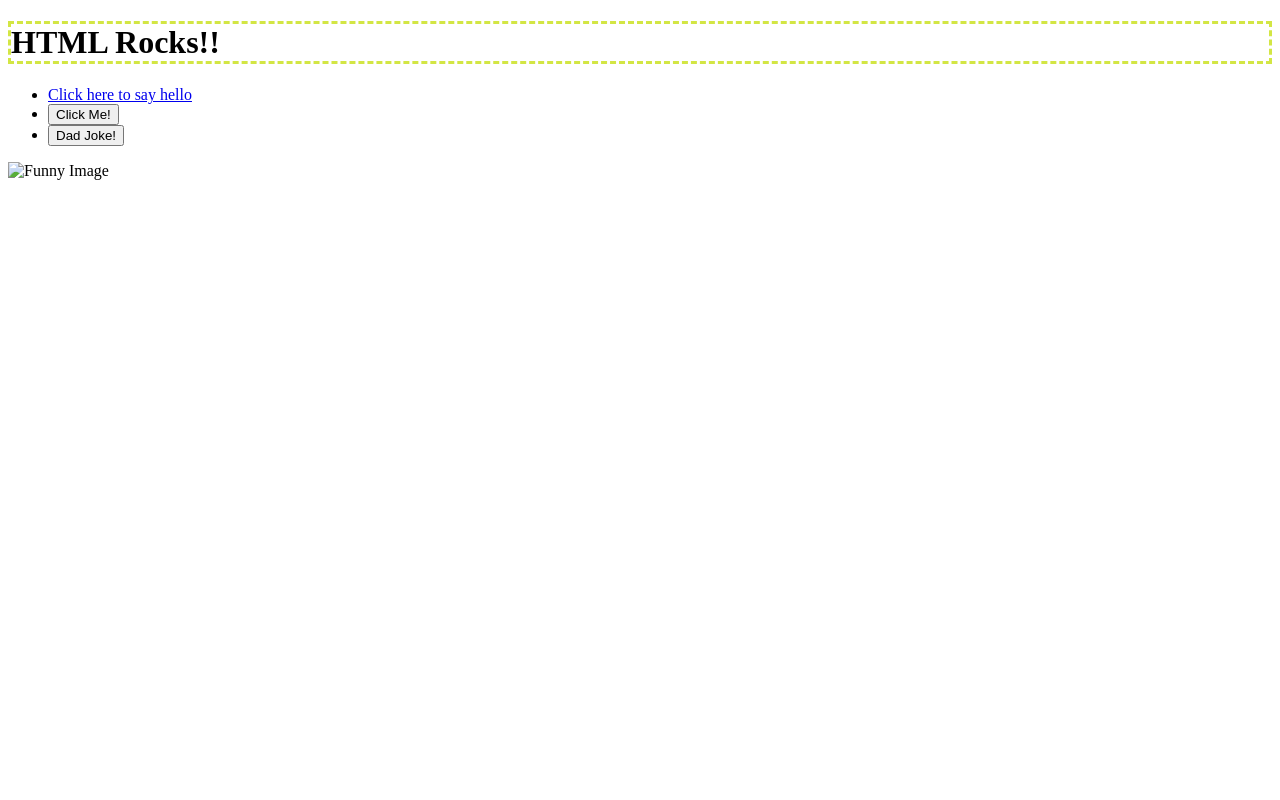
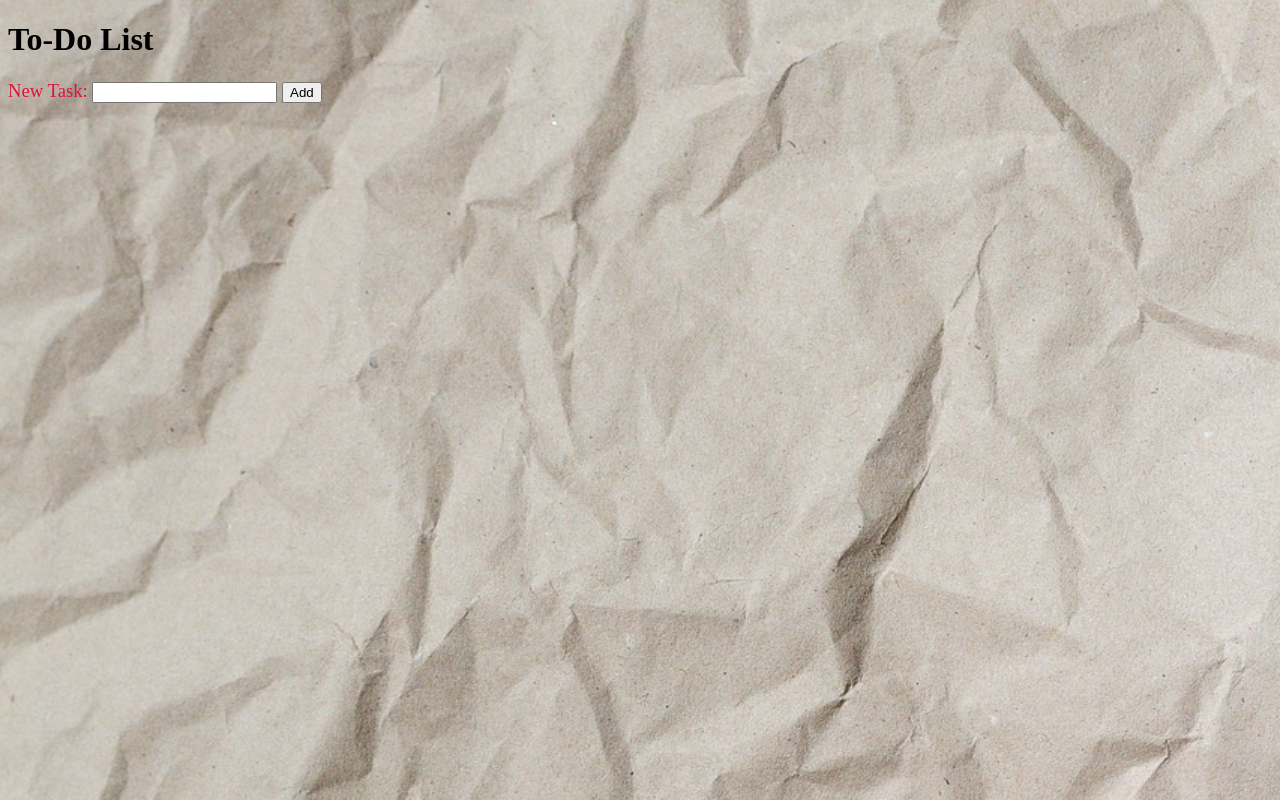
Before and after one commit to WonderGeekWoman/10.03Lab_JavaScriptinBrowser-Pt2, a website: page index.html in a window 1280 px wide. Drawn offline with Linux system fonts and the light colour scheme; files that its build step writes are made by us from their sources; files whose address does not match are found by name.

Commit message:
getting going

```diff
--- a/index.html
+++ b/index.html
@@ -3,23 +3,25 @@
 
 <head>
   <meta charset="utf-8">
-  <title>CS208 - Starter Code (UPDATE ME)!</title>
+  <title>To-Do List</title>
   <meta name="description" content="">
   <meta name="viewport" content="width=device-width, initial-scale=1">
   <link rel="stylesheet" href="style.css">
+  <script src="script.js" defer></script>
 </head>
 
 <body>
-  <h1>HTML Rocks!!</h1>
-  <ul>
-  <li><a href="/hello">Click here to say hello</a></li>
-  <li><button id="hello-link">Click Me!</button></li>
-  <li><button id="joke-button">Dad Joke!</button></li>
-  <script src="script.js"></script>
-  </ul>
-  <img src="funny.png" alt="Funny Image" width="300" height="200">
+  <h1>To-Do List</h1>
 
-  <h2 id="joke-display"></h2>
+  <p id="taskarea">
+    New Task:
+    <input type="text" name="newtask" id="newtask, placeholder="Enter task name">
+    <input type="button" value="Add">
+
+  </p>
+
+
+
 </body>
 
 </html>
```
Also changed, not shown: dist/background-paper.jpg (added), dist/funny.png (deleted), dist/script.js, dist/style.css, 1 other file.
